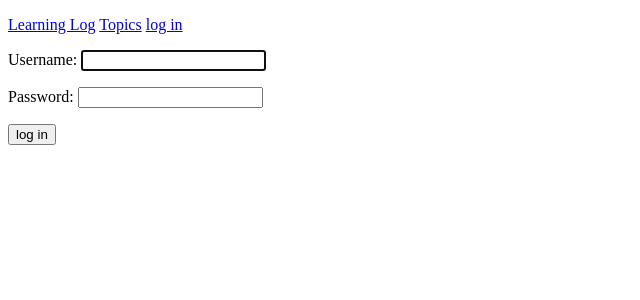
After one commit to zach-zheng/CodeCamp, a Django app: page /users/login/ in a window 1280 px wide. The commit adds this page. Shown: the top 300 px of the page, without its empty margins (0-640 px from the left). Run offline with Django 4.2, Linux system fonts and the light colour scheme.

```diff
--- a/learning_log/learning_log/settings.py
+++ b/learning_log/learning_log/settings.py
@@ -40,6 +40,7 @@ INSTALLED_APPS = [
 
     #我的应用程序
     'learning_logs',
+    'users',
 ]
 
 MIDDLEWARE = [
--- a/learning_log/learning_log/urls.py
+++ b/learning_log/learning_log/urls.py
@@ -19,7 +19,9 @@ from django.urls import path
 
 from django.urls import include
 
+
 urlpatterns = [
     path('admin/', admin.site.urls),
     path('', include('learning_logs.urls')),
+    path('users/', include('users.urls')),
 ]
--- a/learning_log/learning_logs/forms.py
+++ b/learning_log/learning_logs/forms.py
@@ -1,5 +1,7 @@
 from django import forms
 from .models import Topic, Entry
+
+from django.contrib.auth.forms import AuthenticationForm
 
 class TopicForm(forms.ModelForm):
     class Meta:
--- /dev/null
+++ b/learning_log/learning_logs/templates/learning_logs/base.html
@@ -0,0 +1,22 @@
+<!DOCTYPE html>
+<html lang="en">
+<head>
+    <meta charset="UTF-8">
+</head>
+<body>
+    <p>
+        <a href="{% url 'learning_logs:index' %}">Learning Log</a>
+        <a href="{% url 'learning_logs:topics' %}">Topics</a>
+
+        {% if user.is_authenticated %}
+          Hello, {{ user.username }}.
+          <a href="{% url 'users:logout' %}">log out</a>
+        {% else %}
+          <a href="{% url 'users:login' %}">log in</a>
+        {% endif %}
+
+    </p>
+
+    {% block content %}{% endblock content %}
+</body>
+</html>
--- a/learning_log/learning_logs/templates/edit_entry.html
+++ b/learning_log/learning_logs/templates/learning_logs/edit_entry.html
@@ -2,11 +2,11 @@
 
 {% block content %}
     <p>
-        <a href="{% url 'topic' topic.id %}">{{ topic }}</a>
+        <a href="{% url 'learning_logs:topic' topic.id %}">{{ topic }}</a>
     </p>
     <p>Edit entry:</p>
 
-    <form action="{% url 'edit_entry' entry.id %}" method="post">
+    <form action="{% url 'learning_logs:edit_entry' entry.id %}" method="post">
         {% csrf_token %}
         {{ form.as_p }}
         <button name="submit">save changes</button>
--- a/learning_log/learning_logs/templates/index.html
+++ b/learning_log/learning_logs/templates/learning_logs/index.html
@@ -1,5 +1,5 @@
 
-{% extends 'base.html' %}
+{% extends 'learning_logs/base.html' %}
 
 {% block content %}
     <p>Learning Log helps you keep track of your learning, for any topic you're learning about.</p>
--- a/learning_log/learning_logs/templates/new_entry.html
+++ b/learning_log/learning_logs/templates/learning_logs/new_entry.html
@@ -2,10 +2,10 @@
 
 {% block content %}
     <p>
-        <a href="{% url 'topic' topic.id %}">{{ topic }}</a>
+        <a href="{% url 'learning_logs:topic' topic.id %}">{{ topic }}</a>
     </p>
     <p>Add a new entry:</p>
-    <form action="{% url 'new_entry' topic.id %}" method="post">
+    <form action="{% url 'learning_logs:new_entry' topic.id %}" method="post">
         {% csrf_token %}
         {{ form.as_p }}
         <button name="submit">add entry</button>
--- a/learning_log/learning_logs/templates/new_topic.html
+++ b/learning_log/learning_logs/templates/learning_logs/new_topic.html
@@ -3,7 +3,7 @@
 {% block content %}
   <p>Add a new topic:</p>
 
-  <form action="{% url 'new_topic' %}" method="post">
+  <form action="{% url 'learning_logs:new_topic' %}" method="post">
     {% csrf_token %}
     {{ form.as_p }}
     <button name="submit">Add Topic</button>
--- a/learning_log/learning_logs/templates/topic.html
+++ b/learning_log/learning_logs/templates/learning_logs/topic.html
@@ -5,7 +5,7 @@
 
     <p>Entries:</p>
     <p>
-        <a href="{% url 'new_entry' topic.id %}">add new entry</a>
+        <a href="{% url 'learning_logs:new_entry' topic.id %}">add new entry</a>
     </p>
     <ul>
         {% for entry in entries %}
@@ -13,7 +13,7 @@
             <p>{{ entry.date_added|date:'M d, Y H:i' }}</p>
             <p>{{ entry.text|linebreaks }}</p>
             <p>
-                <a href="{% url 'edit_entry' entry.id %}">edit entry</a>
+                <a href="{% url 'learning_logs:edit_entry' entry.id %}">edit entry</a>
             </p>
         </li>
         {% empty %}
--- a/learning_log/learning_logs/templates/topics.html
+++ b/learning_log/learning_logs/templates/learning_logs/topics.html
@@ -7,11 +7,11 @@
     <ul>
         {% for topic in topics %}
             <li>
-                <a href="{% url 'topic' topic.id %}">{{ topic }}</a>
+                <a href="{% url 'learning_logs:topic' topic.id %}">{{ topic }}</a>
             </li>
         {% empty %}
             <li>No topics have been added yet.</li>
         {% endfor %}
     </ul>
-    <a href="{% url 'new_topic' %}">Add a new topic:</a>
+    <a href="{% url 'learning_logs:new_topic' %}">Add a new topic:</a>
 {% endblock content %}
--- a/learning_log/learning_logs/urls.py
+++ b/learning_log/learning_logs/urls.py
@@ -2,6 +2,9 @@
 
 from django.urls import path
 from . import views
+from django.contrib.auth.views import LoginView
+
+app_name = 'learning_logs'
 
 urlpatterns = [
     #homepage
@@ -18,4 +21,5 @@ urlpatterns = [
     path('new_entry/<int:topic_id>/', views.new_entry, name='new_entry'),
     #编辑条目的页面
     path('edit_entry/<int:entry_id>', views.edit_entry, name='edit_entry'),
+
 ]
--- /dev/null
+++ b/learning_log/users/templates/users/login.html
@@ -0,0 +1,14 @@
+{% extends 'learning_logs/base.html' %}
+
+{% block content %}
+    {% if form.errors %}
+    <p>Your username and password didn't match. Please try again.</p>
+    {% endif %}
+
+    <form method="post" action="{% url 'users:login' %}">
+        {% csrf_token %}
+        {{ form.as_p }}
+    <button name="submit">log in</button>
+    <input type="hidden" name="next" value="{% url 'learning_logs:index' %}" />
+    </form>
+{% endblock content %}
--- /dev/null
+++ b/learning_log/users/urls.py
@@ -0,0 +1,10 @@
+from django.urls import path
+from . import views
+from django.contrib.auth.views import LoginView
+
+app_name = 'users'
+
+urlpatterns = [
+    path('login/', LoginView.as_view(template_name='users/login.html'), name='login'),
+    path('logout/',views.logout_view, name='logout'),
+]
```
Also changed, not shown: learning_log/learning_logs/templates/base.html (deleted, +0 -14 lines), learning_log/learning_logs/views.py (+11 -8 lines), learning_log/users/views.py (+8 -0 lines), learning_log/db.sqlite3, learning_log/learning_logs/models.py (line endings or trailing spaces).
